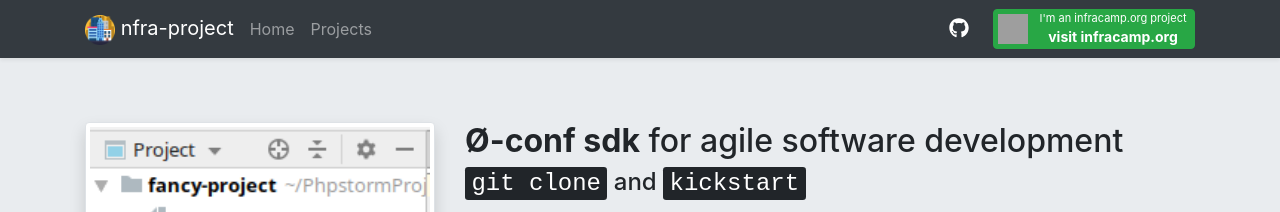
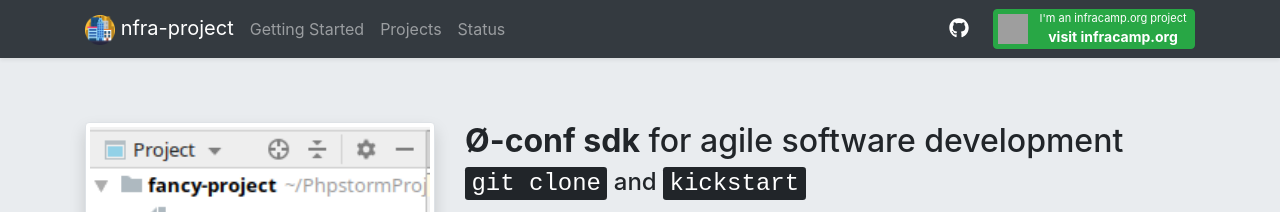
Before and after one commit to nfra-project/nfra.infracamp.org, a Jekyll site: the page built from docs/index.md, in a window 1280 px wide. Shown: the top 212 px of the page. Built offline with Jekyll 4.4.1, drawn with Linux system fonts in a browser that asks for light colours; nearby versions of some CDN libraries; grey boxes are pictures that could not be loaded.

Commit message:
added status

```diff
--- a/docs/_data/navbar.yml
+++ b/docs/_data/navbar.yml
@@ -4,10 +4,12 @@ brand_name: "nfra-project"
 brand_href: "/"
 
 main:
-  - name: "Home"
+  - name: "Getting Started"
     href: "/"
   - name: "Projects"
     href: "/projects"
+  - name: "Status"
+    href: "/status"
 right:
   - icon: "fab fa-github"
     href: "http://github.com/nfra-project"
```
Also changed, not shown: docs/status/index.html (added, +8 -0 lines).
